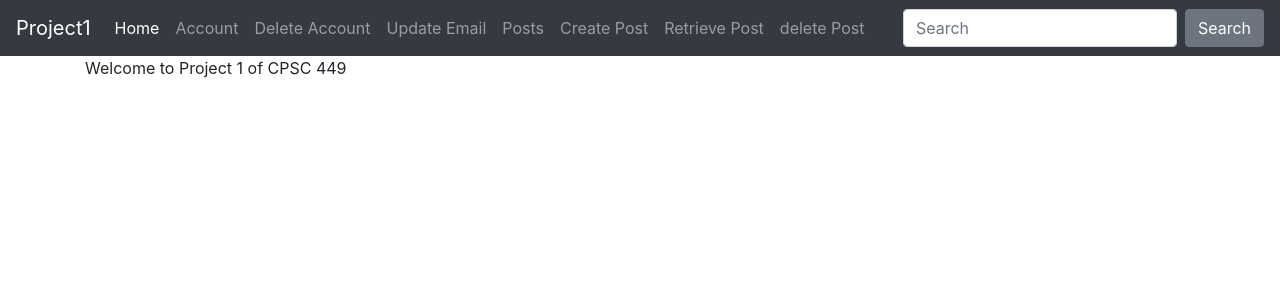
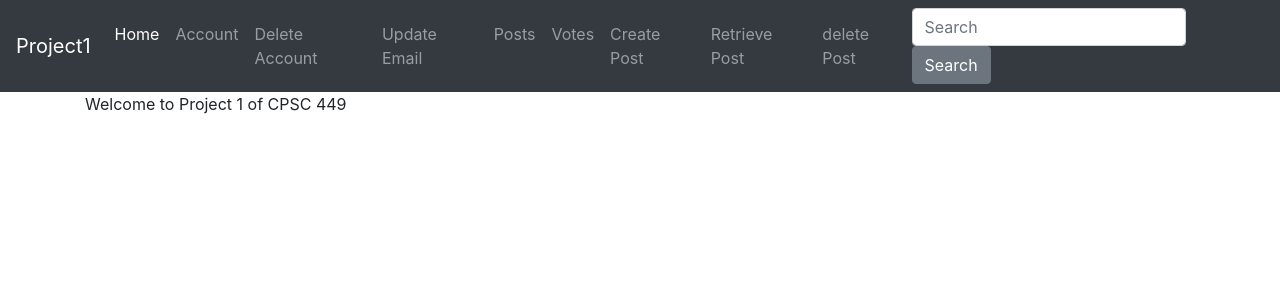
Before and after one commit to sean-maclane/cpsc-449-group-c-project, a Flask app: page / in a window 1280 px wide. Shown: the top 300 px of the page. Run offline with Flask 2, Linux system fonts and the light colour scheme; some libraries are stand-ins or nearby versions.

Commit message:
Added 'votes' section to the menubar

```diff
--- a/dev1-Preston/templates/includes/_navbar.html
+++ b/dev1-Preston/templates/includes/_navbar.html
@@ -29,7 +29,10 @@
         <a class="nav-link" href="/updateEmail">Update Email</a>
       </li>
       <li class="nav-item">
-        <a class="nav-link" href="/Posts">Posts</a>
+        <a class="nav-link" href="/posts">Posts</a>
+      </li>
+      <li class="nav-item">
+        <a class="nav-link" href="/votes">Votes</a>
       </li>
       <li class="nav-item">
         <a class="nav-link" href="/createPost">Create Post</a>
```
